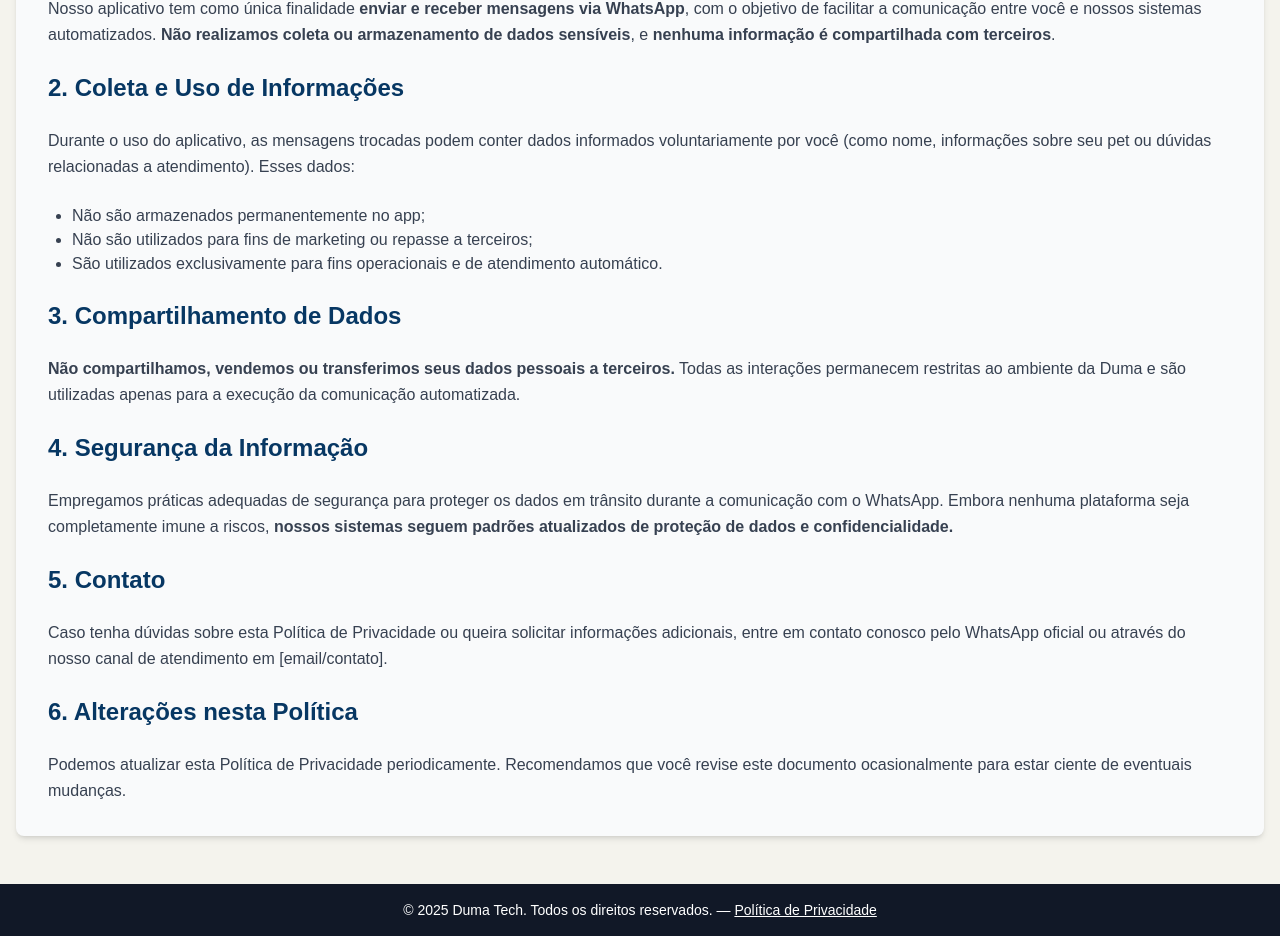
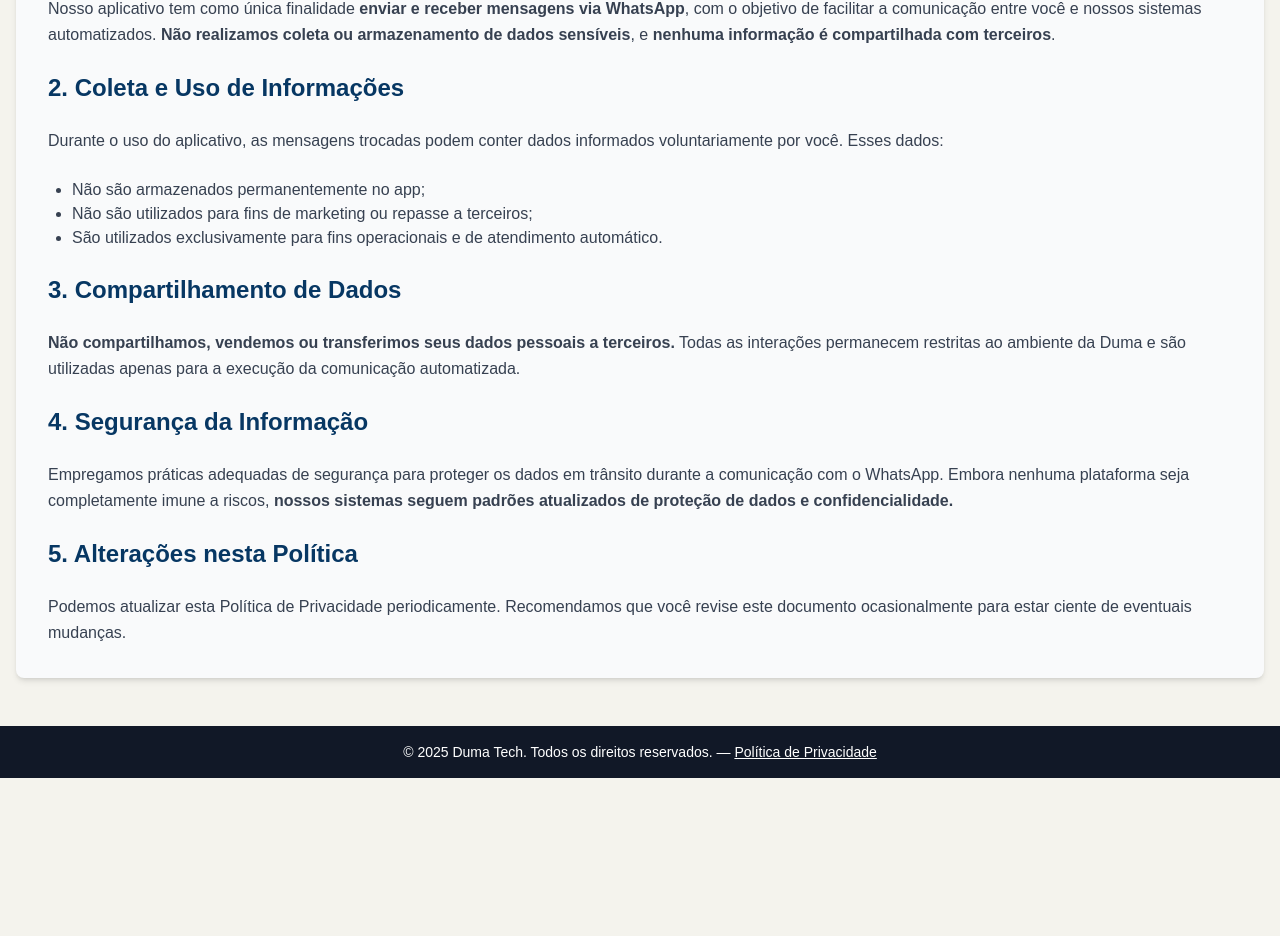
Before and after one commit to luizschinemann/duma_technology, a Next.js app: page /privacy in a window 1280 px wide. Shown: the part 394-1330 px from the top of the page. After the commit the page ends 1172 px from the top, so only its background shows below. Built offline with nearby package versions, Linux system fonts and the light colour scheme.

Commit message:
Add privacy

```diff
--- a/src/app/privacy/page.tsx
+++ b/src/app/privacy/page.tsx
@@ -4,7 +4,7 @@ export default function PoliticaPrivacidade() {
       <h2 className="text-3xl font-semibold text-gradient_start mb-6 text-center">Política de Privacidade</h2>
 
       <p className="text-gray-700 leading-relaxed">
-        <strong>Última atualização:</strong> [inserir data]
+        <strong>Última atualização:</strong> 17/05/2025
       </p>
 
       <p className="text-gray-700 leading-relaxed">
@@ -18,7 +18,7 @@ export default function PoliticaPrivacidade() {
 
       <h3 className="text-2xl font-semibold text-gradient_start mt-6">2. Coleta e Uso de Informações</h3>
       <p className="text-gray-700 leading-relaxed">
-        Durante o uso do aplicativo, as mensagens trocadas podem conter dados informados voluntariamente por você (como nome, informações sobre seu pet ou dúvidas relacionadas a atendimento). Esses dados:
+        Durante o uso do aplicativo, as mensagens trocadas podem conter dados informados voluntariamente por você. Esses dados:
       </p>
       <ul className="list-disc pl-6 text-gray-700">
         <li>Não são armazenados permanentemente no app;</li>
@@ -36,12 +36,7 @@ export default function PoliticaPrivacidade() {
         Empregamos práticas adequadas de segurança para proteger os dados em trânsito durante a comunicação com o WhatsApp. Embora nenhuma plataforma seja completamente imune a riscos, <strong>nossos sistemas seguem padrões atualizados de proteção de dados e confidencialidade.</strong>
       </p>
 
-      <h3 className="text-2xl font-semibold text-gradient_start mt-6">5. Contato</h3>
-      <p className="text-gray-700 leading-relaxed">
-        Caso tenha dúvidas sobre esta Política de Privacidade ou queira solicitar informações adicionais, entre em contato conosco pelo WhatsApp oficial ou através do nosso canal de atendimento em [email/contato].
-      </p>
-
-      <h3 className="text-2xl font-semibold text-gradient_start mt-6">6. Alterações nesta Política</h3>
+      <h3 className="text-2xl font-semibold text-gradient_start mt-6">5. Alterações nesta Política</h3>
       <p className="text-gray-700 leading-relaxed">
         Podemos atualizar esta Política de Privacidade periodicamente. Recomendamos que você revise este documento ocasionalmente para estar ciente de eventuais mudanças.
       </p>
```
